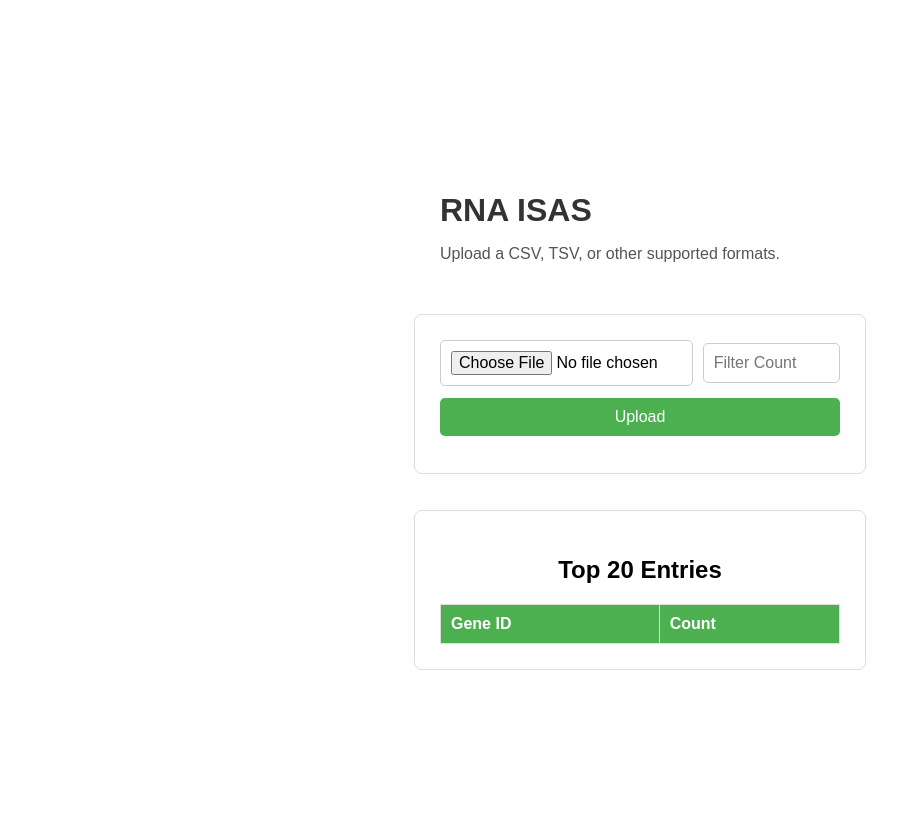
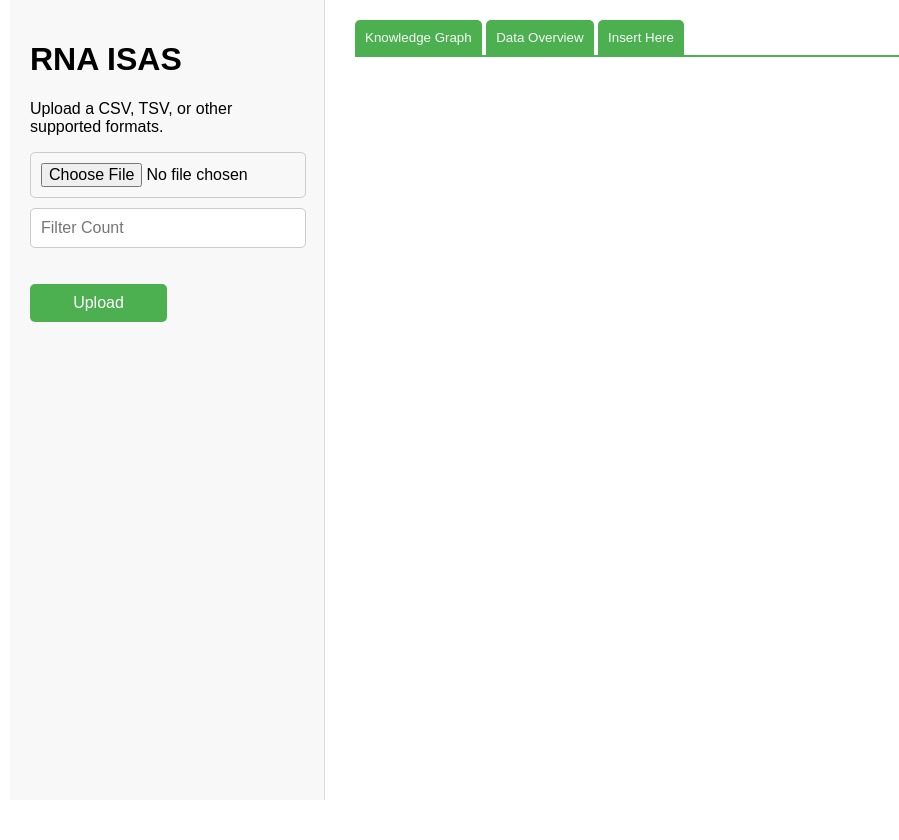
Before and after one commit to makaip/cmbb-hackathon, a Flask app: page / in a window 1280 px wide. Shown: the whole page, without its empty margins (0-899 px from the left). After the commit the page ends 800 px from the top, so only its background shows below. Run offline with Flask 3, Linux system fonts and the light colour scheme; lists and menus that the app fills with data are empty; some libraries are stand-ins or nearby versions.

Commit message:
invented page

```diff
--- a/static/styles.css
+++ b/static/styles.css
@@ -1,46 +1,55 @@
 body {
     font-family: 'Arial', sans-serif;
-    display: flex;
-    flex-direction: column;
-    justify-content: center;
-    align-items: center;
     height: 100vh;
     margin: 0;
     padding: 20px;
-    text-align: center;
+    display: flex;
+    justify-content: center;
+    align-items: center;
 }
 
-.container {
-    background: #fff;
-    padding: 25px;
-    border-radius: 8px;
+.wrapper {
+    display: flex;
     width: 100%;
-    max-width: 400px;
-    text-align: center;
-    border: 1px solid #ddd;
+    height: 100%;
+    margin: 10px;
 }
 
-h1 {
-    color: #333;
-    margin-bottom: 10px;
+.left-panel, .right-panel {
+    height: 100%;
+    padding: 20px;
+    box-sizing: border-box;
 }
 
-p {
-    color: #555;
-    font-size: 16px;
-    margin-bottom: 15px;
-}
-
-form {
+.left-panel {
+    width: 25%;
+    background: #f8f8f8;
+    border-right: 1px solid #ddd;
     display: flex;
     flex-direction: column;
     align-items: center;
 }
 
+.right-panel {
+    width: 75%;
+    padding-left: 30px;
+}
+
+.container {
+    width: 100%;
+    text-align: center;
+}
+
+.input-group {
+    display: flex;
+    flex-direction: column;
+    gap: 10px;
+    margin-right: 20px;
+}
+
 input[type="file"],
 input[type="number"],
 input[type="submit"] {
-    margin-bottom: 12px;
     padding: 10px;
     border: 1px solid #ccc;
     border-radius: 5px;
@@ -48,59 +57,16 @@ input[type="submit"] {
     font-size: 16px;
 }
 
-input[type="file"] {
-    cursor: pointer;
-}
-
 input[type="submit"] {
     background: #4CAF50;
     color: white;
     border: none;
     cursor: pointer;
-    transition: 0.3s;
 }
 
 input[type="submit"]:hover {
     background: #45a049;
 }
-
-.description {
-    margin-top: 20px;
-    max-width: 500px;
-    font-size: 14px;
-    color: #666;
-    line-height: 1.6;
-}
-
-.info {
-    text-align: left;
-    max-width: 400px;
-    width: 50%;
-}
-
-.input-group {
-    display: flex;
-    gap: 10px;
-    width: 100%;
-    align-items: center;
-}
-
-.input-group input[type="file"] {
-    flex: 2;
-}
-
-.input-group input[type="number"] {
-    flex: 1;
-    min-width: 80px;
-}
-
-@media (max-width: 500px) {
-    .input-group {
-        flex-direction: column;
-        gap: 5px;
-    }
-}
-
 
 table {
     width: 100%;
@@ -122,3 +88,25 @@ th {
 td {
     background-color: #f9f9f9;
 }
+
+.tab-button {
+    padding: 10px;
+    border: none;
+    background-color: #4CAF50;
+    color: #f8f8f8;
+    cursor: pointer;
+    border-radius: 5px 5px 0 0;
+}
+
+.tab-button .active {
+    background-color: #f8f8f8;
+    color: #4CAF50;
+}
+
+.tab-bar {
+    border-bottom: #4CAF50 2px solid;
+}
+
+.tab-bar .active {
+    border-bottom: #45a049
+}
--- a/templates/index.html
+++ b/templates/index.html
@@ -4,25 +4,53 @@
     <meta charset="UTF-8">
     <meta name="viewport" content="width=device-width, initial-scale=1.0">
     <link rel="stylesheet" href="{{ url_for('static', filename='styles.css') }}">
+    <script type="text/javascript" src="https://cdnjs.cloudflare.com/ajax/libs/vis/4.21.0/vis.min.js"></script>
     <title>File Upload</title>
+    <style>
+        body, html {
+            margin: 0;
+            padding: 0;
+            height: 100%;
+            overflow: hidden;
+        }
+        .wrapper {
+            display: flex;
+            width: 100%;
+            height: 100%;
+        }
+        #network {
+            width: 100%;
+            height: 100vh;
+            background: white;
+        }
+    </style>
 </head>
 <body>
+    <div class="wrapper">
+        <div class="left-panel">
             <div class="info">
                 <h1>RNA ISAS</h1>
                 <p>Upload a CSV, TSV, or other supported formats.</p>
             </div>
-    <br><br>
-    <div class="container">
             <form id="upload-form" enctype="multipart/form-data">
                 <div class="input-group">
                     <input type="file" name="file" id="file" required>
                     <input type="number" name="count" placeholder="Filter Count" min="-1">
                 </div>
-            <input type="submit" value="Upload">
+                <br><br>
+                <input type="submit" value="Upload" style="width: 50%; text-align: center;">
             </form>
         </div>
-    <br><br>
-    <div class="container">
+        <div class="right-panel">
+            <div class="tab-bar">
+                <button class="tab-button" onclick="openTab('blue')">Knowledge Graph</button>
+                <button class="tab-button" onclick="openTab('table')">Data Overview</button>
+                <button class="tab-button" onclick="openTab('red')">Insert Here</button>
+            </div>
+            <div id="blue" class="tab-content" style="display: block; background-color: blue; height: 100vh;">
+                <div id="network"></div>
+            </div>
+            <div id="table" class="tab-content" style="display: none;">
                 <h2>Top 20 Entries</h2>
                 <table id="result-table">
                     <thead>
@@ -34,8 +62,17 @@
                     <tbody></tbody>
                 </table>
             </div>
+            <div id="red" class="tab-content" style="display: none; background-color: red; height: 100%;"></div>
+        </div>
+    </div>
+    <script>
+        function openTab(tabName) {
+            document.querySelectorAll('.tab-content').forEach(tab => {
+                tab.style.display = 'none';
+            });
+            document.getElementById(tabName).style.display = 'block';
+        }
 
-    <script>
         document.getElementById('upload-form').addEventListener('submit', function(event) {
             event.preventDefault();
 
@@ -52,8 +89,7 @@
                     alert(data.error);
                 } else {
                     let tableBody = document.querySelector('#result-table tbody');
-                    tableBody.innerHTML = "";  // Clear previous results
-
+                    tableBody.innerHTML = "";
                     data.top_data.forEach(row => {
                         let tr = document.createElement('tr');
                         tr.innerHTML = `<td>${row.gene_id || 'N/A'}</td><td>${row.count || 'N/A'}</td>`;
@@ -64,6 +100,41 @@
             .catch(error => console.error('Error:', error));
         });
 
+        // Initialize vis.js graph with custom node shapes and styles
+        var nodes = new vis.DataSet([
+            {id: 1, label: 'Node 1', shape: 'box', color: {background: '#45a049', border: '#45a049', highlight: {background: '#45a049', border: '#45a049'}}, font: {color: 'white'}, borderRadius: 5},
+            {id: 2, label: 'Node 2', shape: 'box', color: {background: '#45a049', border: '#45a049', highlight: {background: '#45a049', border: '#45a049'}}, font: {color: 'white'}, borderRadius: 5}
+        ]);
+
+        var edges = new vis.DataSet([
+            {from: 1, to: 2, color: {color: '#45a049'}}
+        ]);
+
+        var container = document.getElementById('network');
+        var data = { nodes: nodes, edges: edges };
+        var options = {
+            nodes: {
+                shape: 'box',
+                borderRadius: 5,
+                margin: 10,
+                color: {
+                    background: '#45a049',
+                    border: '#45a049',
+                    highlight: {
+                        background: '#45a049',
+                        border: '#45a049'
+                    }
+                },
+                font: {
+                    color: 'white'
+                }
+            },
+            edges: {
+                color: '#45a049'
+            }
+        };
+
+        var network = new vis.Network(container, data, options);
     </script>
 </body>
 </html>
```
Lines whose indentation alone changed are shown as unchanged.
